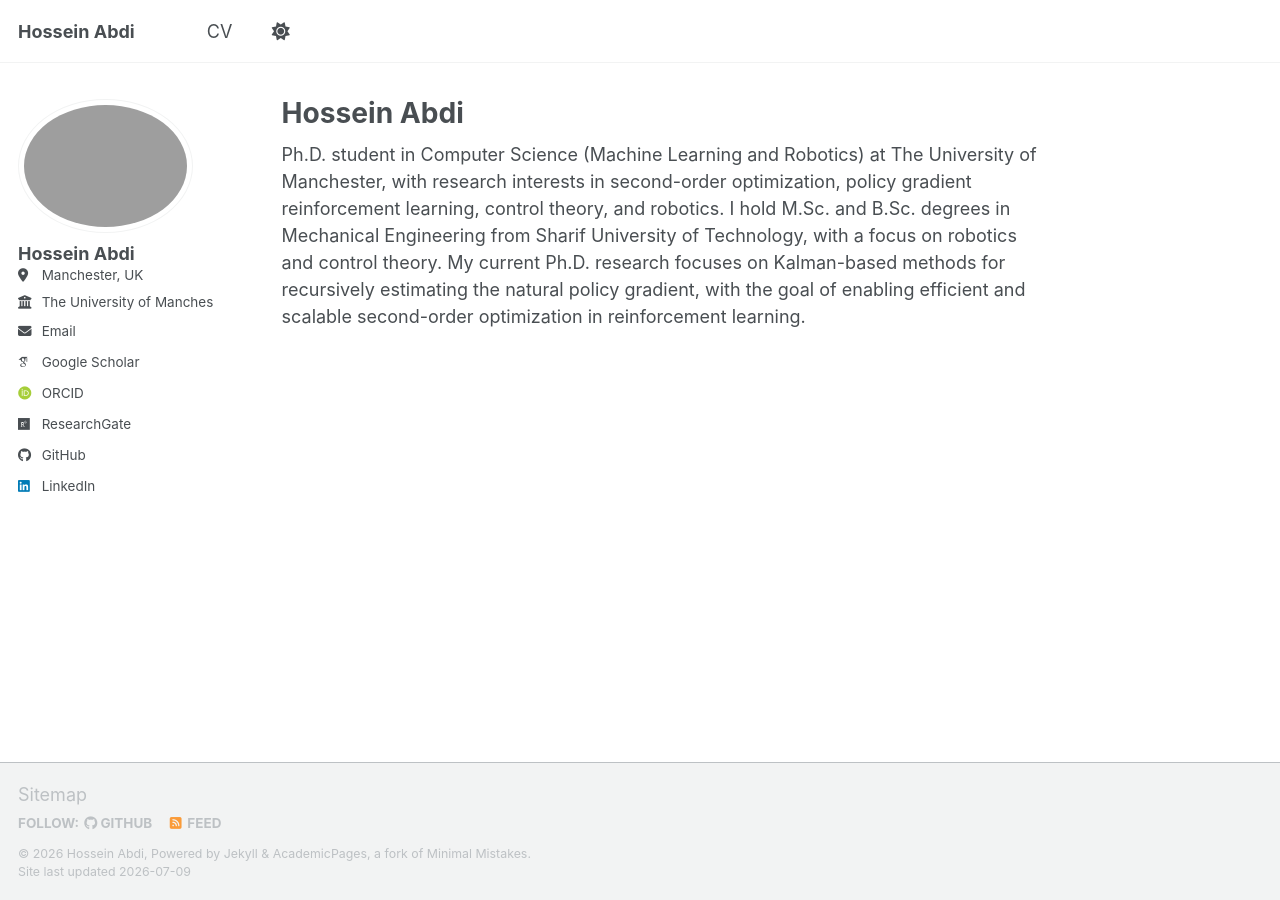
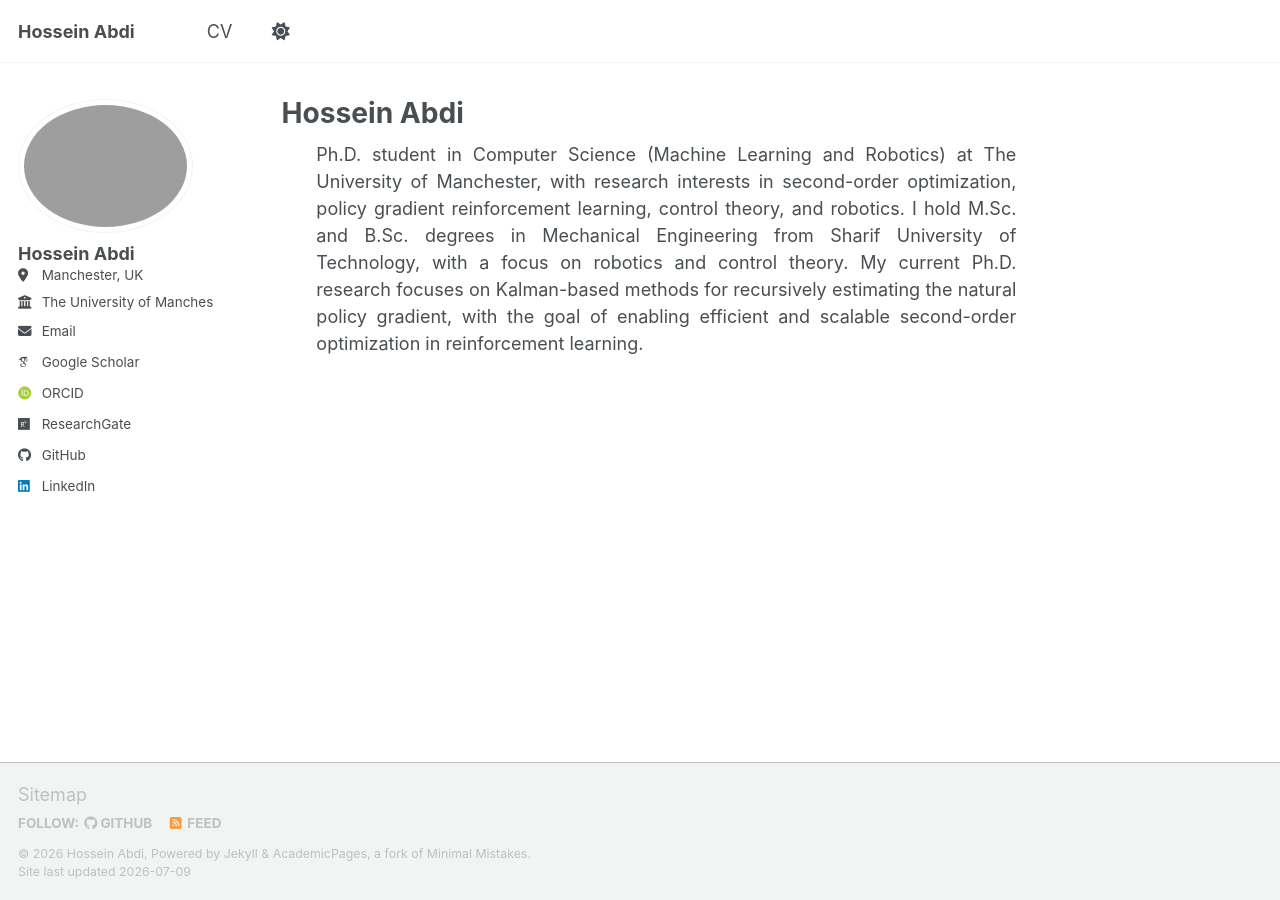
Before and after one commit to Hossein-Abdi/Hossein-Abdi.github.io, a Jekyll site: the page built from _pages/about.md, in a window 1280 px wide. Built offline with Jekyll 4.4.1, drawn with Linux system fonts in a browser that asks for light colours; some web fonts are replaced; a script bundle is joined from its source files by our own code; library files that are not in the unit come from our copies.

Commit message:
justify text

```diff
--- /dev/null
+++ b/_sass/layout/_custom.scss
@@ -0,0 +1,6 @@
+.page__content p {
+  text-align: justify;
+  max-width: 700px;
+  margin-left: auto;
+  margin-right: auto;
+}
--- a/assets/css/main.scss
+++ b/assets/css/main.scss
@@ -37,6 +37,8 @@
     "layout/sidebar",
     "layout/json_cv",
 
+    "layout/custom",
+
     "vendor/font-awesome/fontawesome",
     "vendor/font-awesome/solid",
     "vendor/font-awesome/brands"
```
